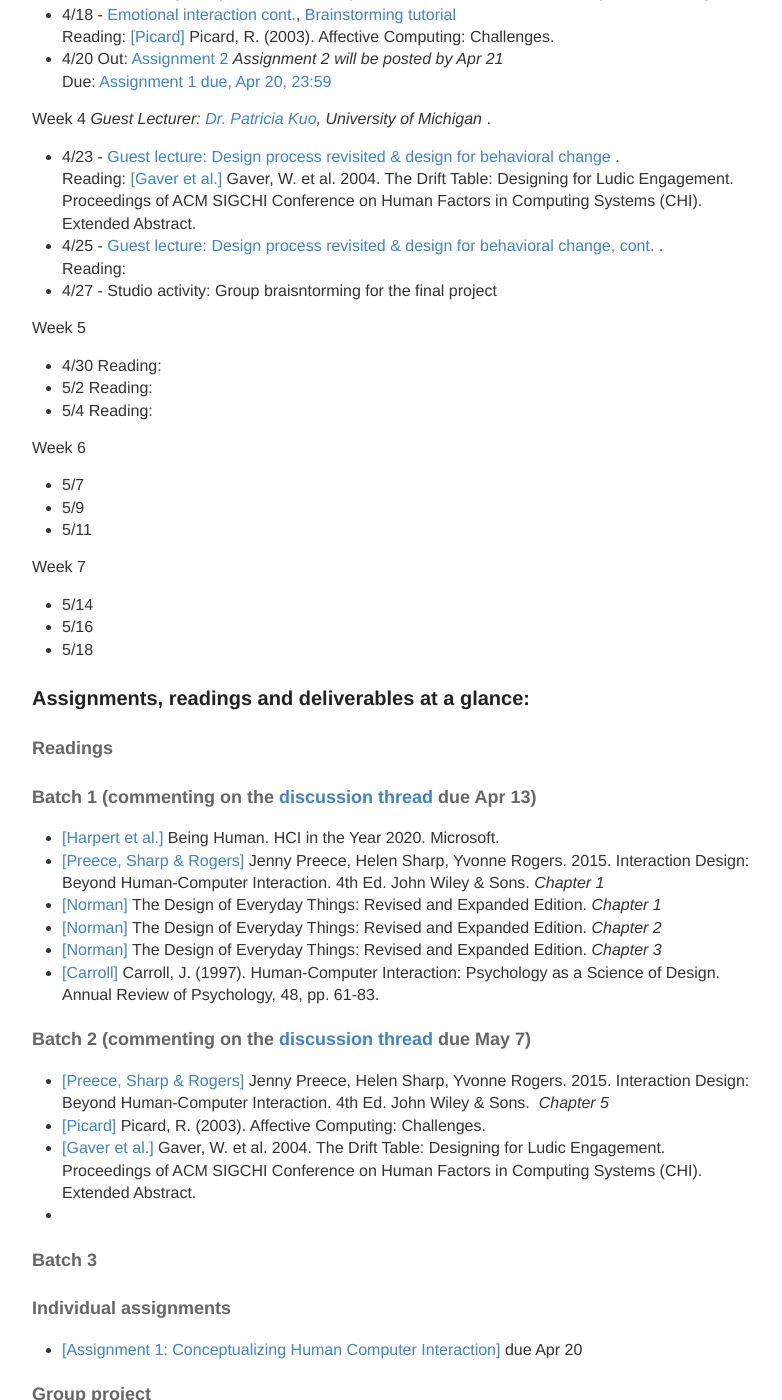
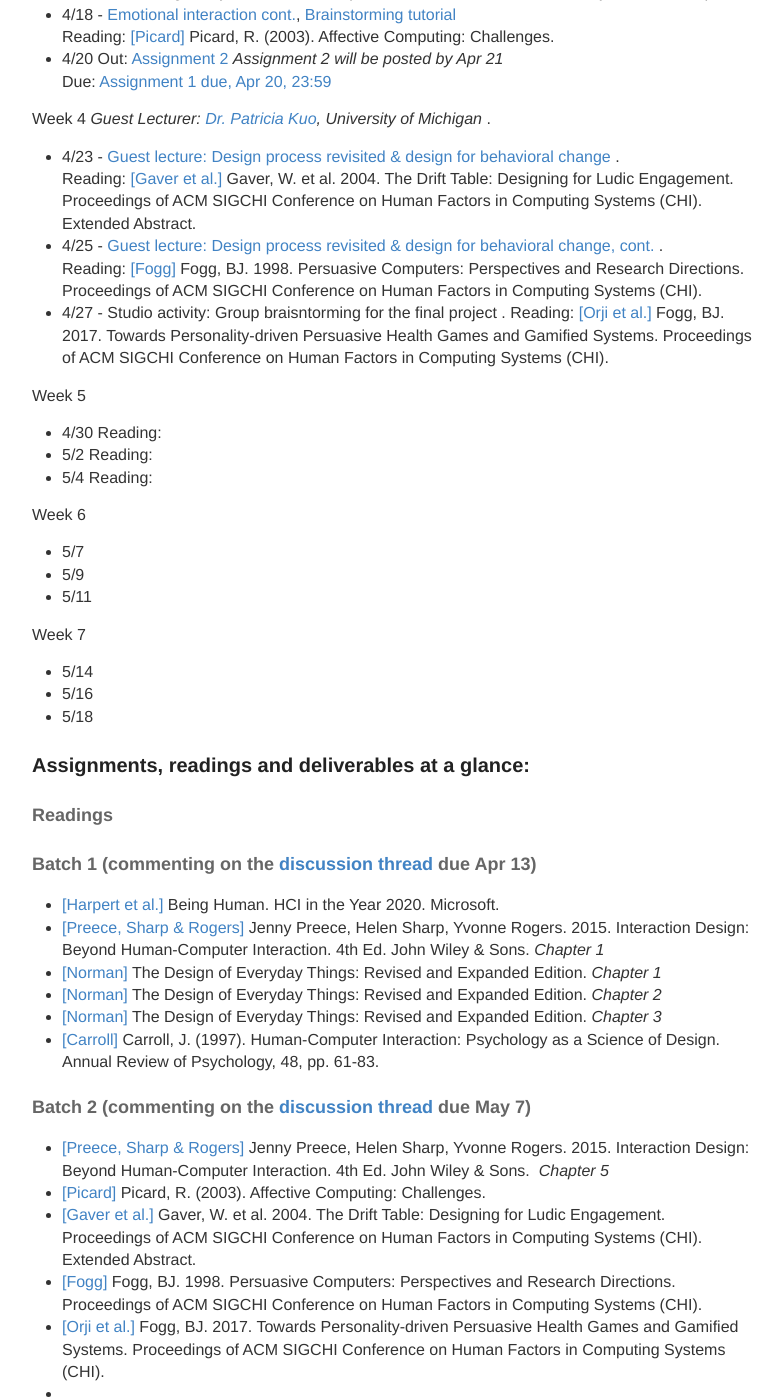
Before and after one commit to hciwang/hciwang.github.io, a Jekyll site: the page built from _posts/2018-3-25-lectures.md, in a window 1280 px wide and 1400 px high, scrolled down 1127 px. Shown: the whole window, without its empty margins (248-1030 px from the left). Built offline with Jekyll 4.4.1, drawn with Linux system fonts in a browser that asks for light colours.

Commit message:
Update 2018-3-25-lectures.md

```diff
--- a/_posts/2018-3-25-lectures.md
+++ b/_posts/2018-3-25-lectures.md
@@ -40,10 +40,11 @@ Due: [Assignment 1 due, Apr 20, 23:59](https://canvas.ucdavis.edu/courses/225630
 
 Week 4 *Guest Lecturer: [Dr. Patricia Kuo](http://tidal.northwestern.edu/people/pei-yi-kuo/), University of Michigan* .
 - 4/23 - [Guest lecture: Design process revisited & design for behavioral change]() .
-Reading: [[Gaver et al.]](https://canvas.ucdavis.edu/files/3353707/download?download_frd=1) Gaver, W. et al. 2004. The Drift Table: Designing for Ludic Engagement. Proceedings of ACM SIGCHI Conference on Human Factors in Computing Systems (CHI). Extended Abstract.
+Reading: [[Gaver et al.]](https://canvas.ucdavis.edu/courses/225630/files?preview=3353707) Gaver, W. et al. 2004. The Drift Table: Designing for Ludic Engagement. Proceedings of ACM SIGCHI Conference on Human Factors in Computing Systems (CHI). Extended Abstract.
 - 4/25 - [Guest lecture: Design process revisited & design for behavioral change, cont.]() .
-Reading:
-- 4/27 - Studio activity: Group braisntorming for the final project
+Reading: [[Fogg]](https://canvas.ucdavis.edu/courses/225630/files?preview=3353707) Fogg, BJ. 1998. Persuasive Computers: Perspectives and Research Directions. Proceedings of ACM SIGCHI Conference on Human Factors in Computing Systems (CHI).
+- 4/27 - Studio activity: Group braisntorming for the final project .
+Reading: [[Orji et al.]](https://canvas.ucdavis.edu/courses/225630/files?preview=3353901) Fogg, BJ. 2017. Towards Personality-driven Persuasive Health  Games and Gamified Systems. Proceedings of ACM SIGCHI Conference on Human Factors in Computing Systems (CHI).
 
 Week 5
 - 4/30
@@ -79,6 +80,8 @@ Week 7
 - [[Preece, Sharp & Rogers]](http://www.id-book.com/) Jenny Preece, Helen Sharp, Yvonne Rogers. 2015. Interaction Design: Beyond Human-Computer Interaction. 4th Ed. John Wiley & Sons.  *Chapter 5*
 - [[Picard]](https://affect.media.mit.edu/pdfs/03.picard.pdf) Picard, R. (2003). Affective Computing: Challenges.
 - [[Gaver et al.]](https://canvas.ucdavis.edu/files/3353707/download?download_frd=1) Gaver, W. et al. 2004. The Drift Table: Designing for Ludic Engagement. Proceedings of ACM SIGCHI Conference on Human Factors in Computing Systems (CHI). Extended Abstract.
+- [[Fogg]](https://canvas.ucdavis.edu/courses/225630/files?preview=3353707) Fogg, BJ. 1998. Persuasive Computers: Perspectives and Research Directions. Proceedings of ACM SIGCHI Conference on Human Factors in Computing Systems (CHI).
+- [[Orji et al.]](https://canvas.ucdavis.edu/courses/225630/files?preview=3353901) Fogg, BJ. 2017. Towards Personality-driven Persuasive Health  Games and Gamified Systems. Proceedings of ACM SIGCHI Conference on Human Factors in Computing Systems (CHI).
 -
 
 #### Batch 3
```
